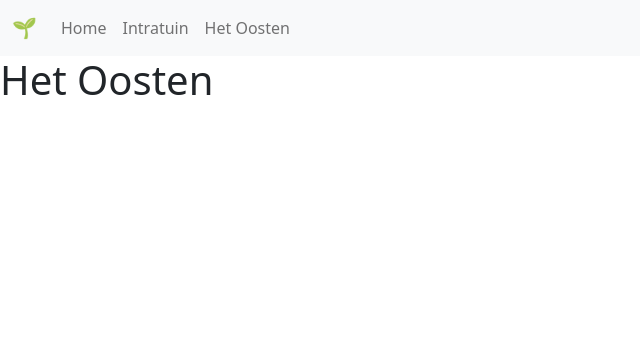
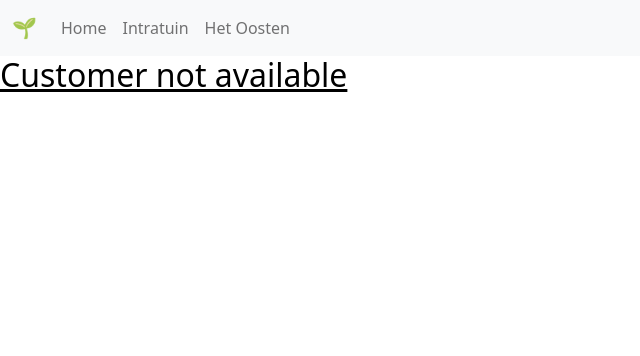
Before and after one commit to alinaven/cs50-final-project, a Flask app: page /hetoosten in a window 1280 px wide. Shown: the top 356 px of the page, without its empty margins (0-640 px from the left). Run offline with Flask 2, Linux system fonts and the light colour scheme.

Commit message:
Make templates more generic

```diff
--- a/app.py
+++ b/app.py
@@ -6,22 +6,16 @@ app = Flask(__name__)
 def index():
     return render_template("index.html")
 
-@app.route("/intratuin")
-def intratuin():
-    customer = "Intratuin"
-    return render_template("customer.html", customer=customer)
+@app.route("/<customer>")
+def customerpage(customer):
+    if (customer == "intratuin" or customer == "het_oosten"):
+        return render_template("customer.html", customer=customer)
+    else:
+        return render_template("error.html", text="Customer not available")
 
-@app.route("/hetoosten")
-def hetoosten():
-    customer = "Het Oosten"
-    return render_template("customer.html", customer=customer)
-
-@app.route("/intratuin/querytester")
-def intratuin_querytester():
-    customer = "Intratuin"
-    return render_template("querytester.html", customer=customer)
-
-@app.route("/hetoosten/querytester")
-def hetoosten_querytester():
-    customer = "Het Oosten"
-    return render_template("querytester.html", customer=customer)
+@app.route("/<customer>/querytester")
+def querytester(customer):
+    if (customer == "intratuin" or customer == "het_oosten"):
+        return render_template("querytester.html", customer=customer)
+    else:
+        return render_template("error.html", text="Customer not available")
--- a/templates/customer.html
+++ b/templates/customer.html
@@ -1,6 +1,5 @@
 {% extends "layout.html" %}
   {% block body %}
     <h1>{{customer}}</h1>
-
-
+    <a role="button" class="btn btn-light" href="/{{customer}}/querytester">Querytester</a>
   {% endblock %}
--- /dev/null
+++ b/templates/error.html
@@ -0,0 +1,4 @@
+{% extends "layout.html" %}
+  {% block body %}
+    <h2>{{text}}</h2>
+  {% endblock %}
--- a/templates/index.html
+++ b/templates/index.html
@@ -9,6 +9,6 @@
     <div>
       <h2>Select the store </h2>
       <a role="button" class="btn btn-light" href="/intratuin">Intratuin</a>
-      <a role="button" class="btn btn-light" href="/hetoosten">Het Oosten</a>
+      <a role="button" class="btn btn-light" href="/het_oosten">Het Oosten</a>
     </div>
   {% endblock %}
```
